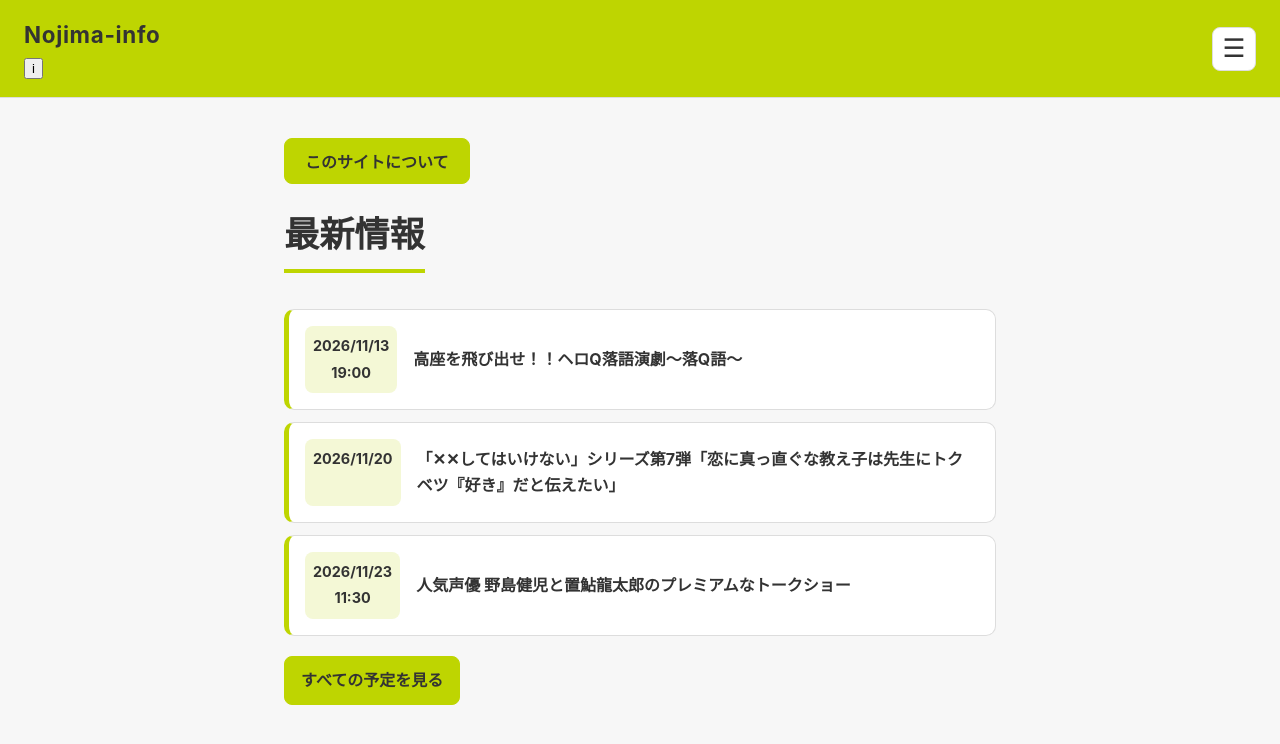
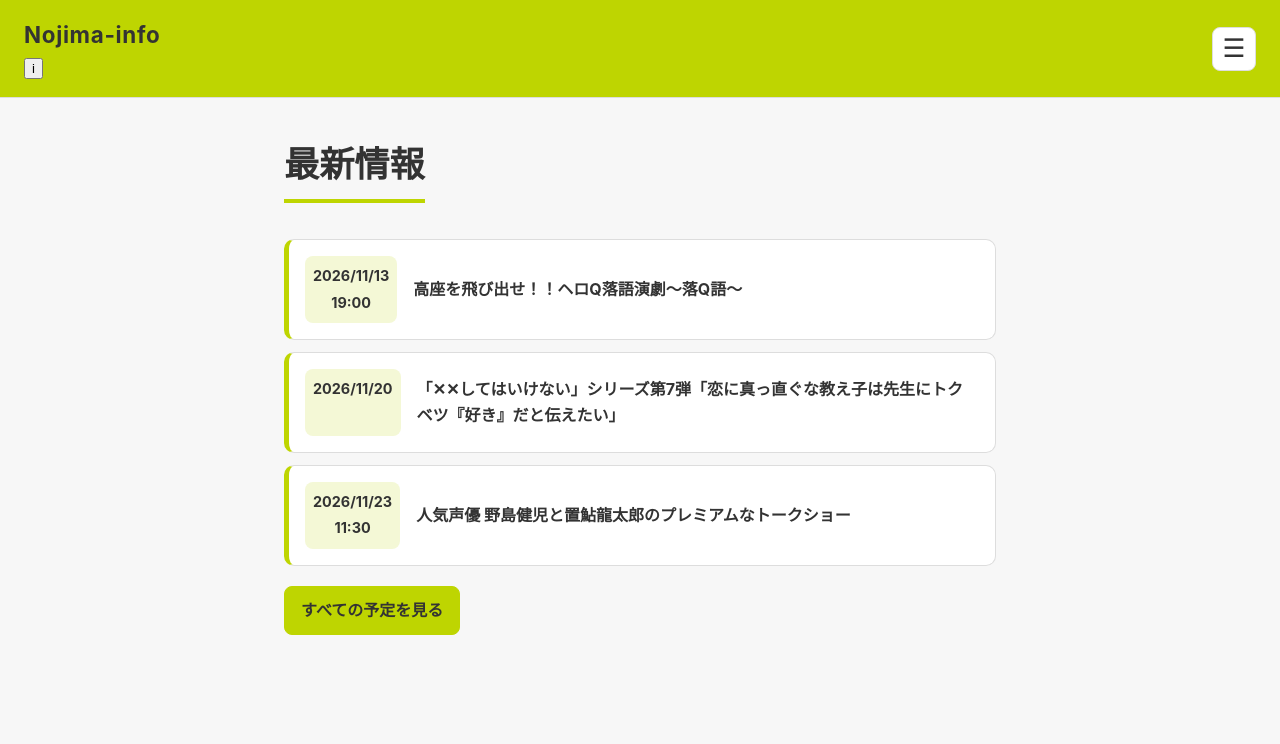
Before and after one commit to Nojima-info/Nojima-info.github.io, a plain HTML site: page index.html in a window 1280 px wide. Drawn offline with Linux system fonts and the light colour scheme.

Commit message:
Update index.html

```diff
--- a/index.html
+++ b/index.html
@@ -21,7 +21,6 @@
     <a href="profile.html">Profile</a>
   </nav>
   <main class="page-content top-page">
-    <button class="info-button" type="button" aria-expanded="false" aria-controls="site-info">このサイトについて</button>
 <div id="site-info" class="info-modal" hidden>
   <div class="info-modal-content" role="dialog" aria-modal="true" aria-labelledby="info-modal-title">
     <button class="info-modal-close" type="button" aria-label="閉じる">×</button>
```
